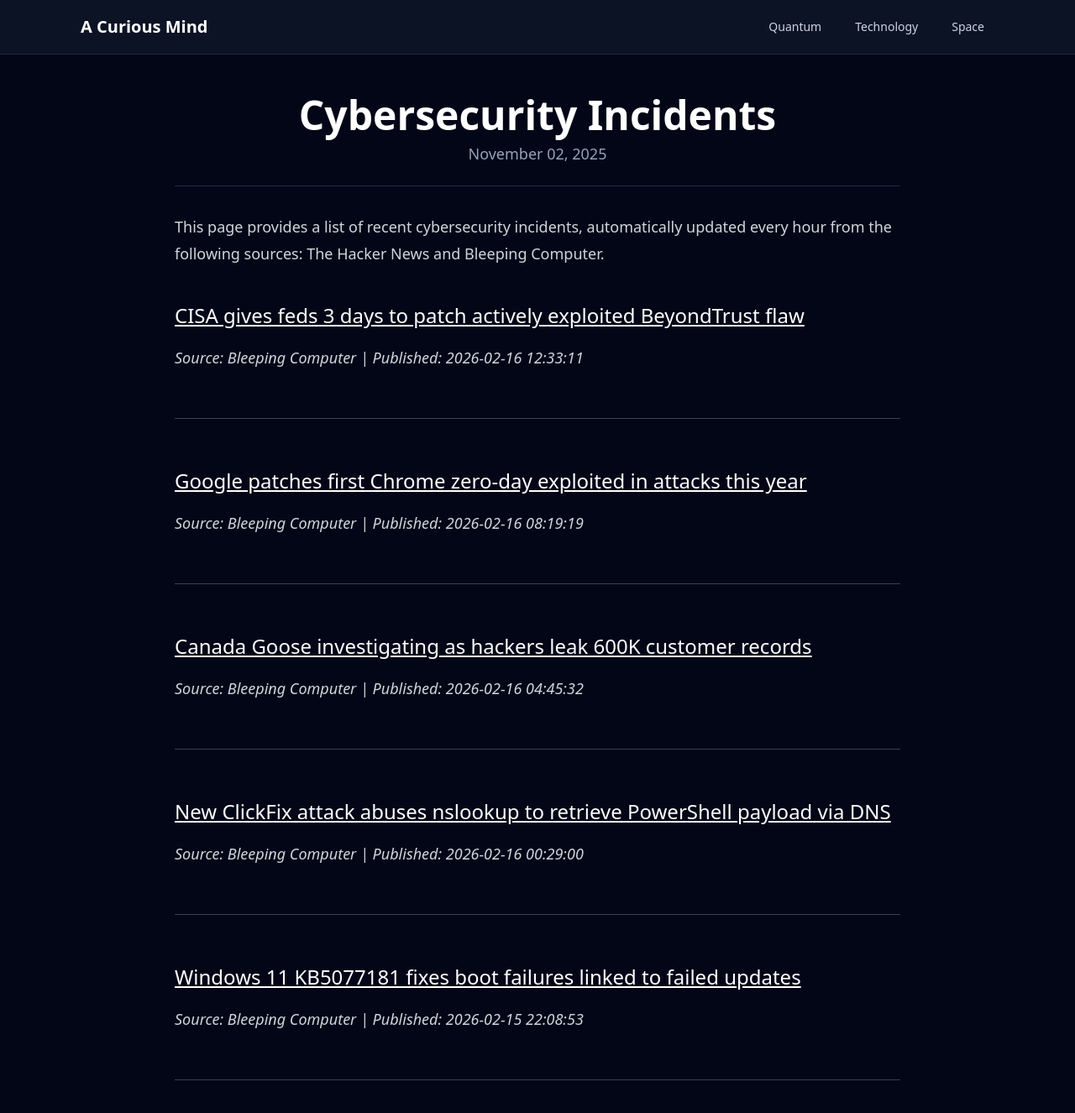
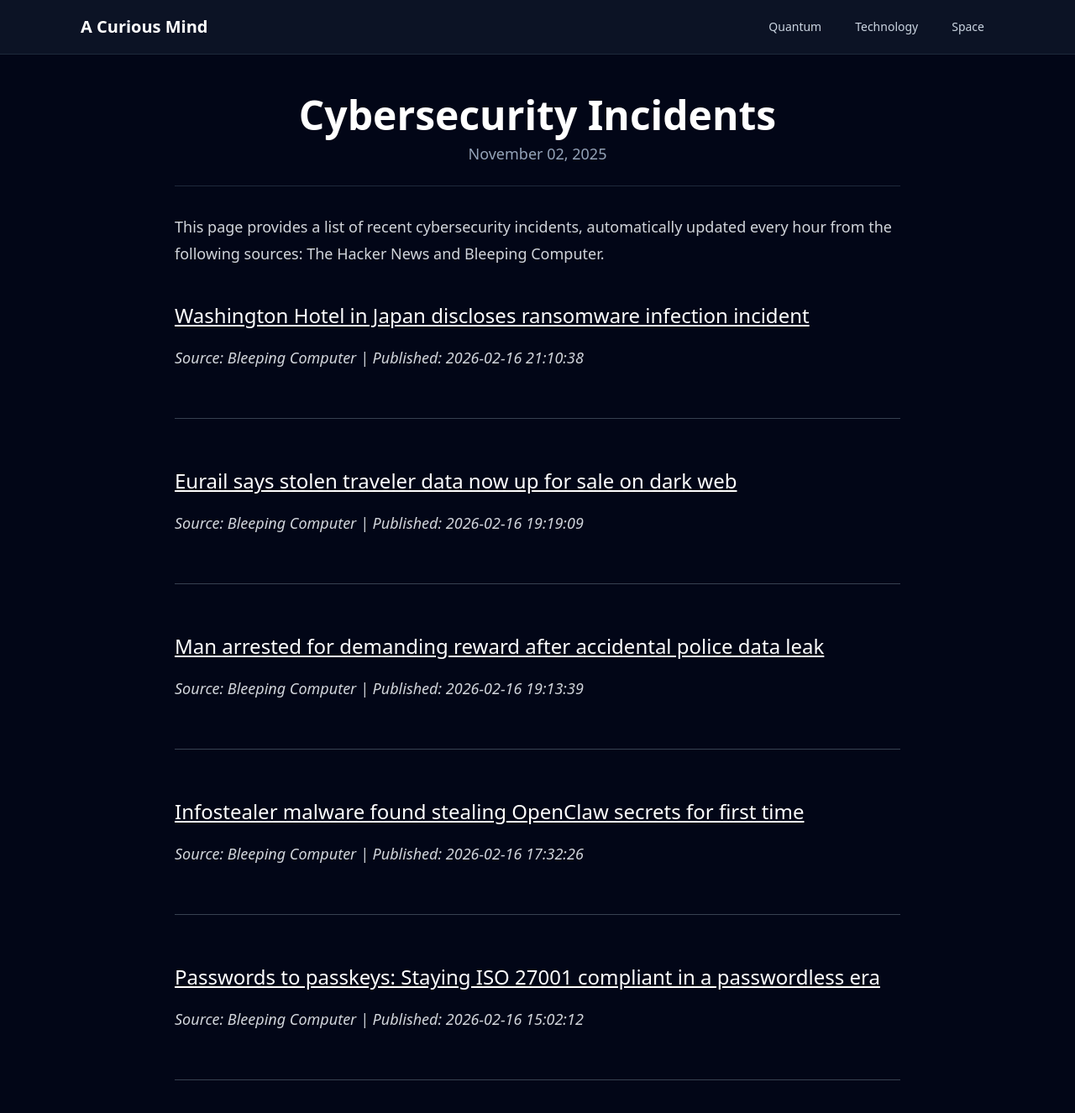
Before and after one commit to onehl7/onehl7.github.io, a Jekyll site: the page built from _posts/2025-11-02-cybersecurity-incidents.md, in a window 1280 px wide and 1400 px high. Shown: the top 1326 px of the window at 84% size. Built offline with Jekyll 4.4.1, drawn with Linux system fonts in a browser that asks for light colours; nearby versions of some CDN libraries.

Commit message:
Update news data

```diff
--- a/_data/news.json
+++ b/_data/news.json
@@ -1,32 +1,32 @@
 [
   {
     "source": "Bleeping Computer",
-    "title": "CISA gives feds 3 days to patch actively exploited BeyondTrust flaw",
-    "link": "https://www.bleepingcomputer.com/news/security/cisa-orders-feds-to-patch-beyondtrust-flaw-within-three-days/",
-    "published": "2026-02-16 12:33:11"
+    "title": "Washington Hotel in Japan discloses ransomware infection incident",
+    "link": "https://www.bleepingcomputer.com/news/security/washington-hotel-in-japan-discloses-ransomware-infection-incident/",
+    "published": "2026-02-16 21:10:38"
   },
   {
     "source": "Bleeping Computer",
-    "title": "Google patches first Chrome zero-day exploited in attacks this year",
-    "link": "https://www.bleepingcomputer.com/news/security/google-patches-first-chrome-zero-day-exploited-in-attacks-this-year/",
-    "published": "2026-02-16 08:19:19"
+    "title": "Eurail says stolen traveler data now up for sale on dark web",
+    "link": "https://www.bleepingcomputer.com/news/security/eurail-says-stolen-traveler-data-now-up-for-sale-on-dark-web/",
+    "published": "2026-02-16 19:19:09"
   },
   {
     "source": "Bleeping Computer",
-    "title": "Canada Goose investigating as hackers leak 600K customer records",
-    "link": "https://www.bleepingcomputer.com/news/security/canada-goose-investigating-as-hackers-leak-600k-customer-records/",
-    "published": "2026-02-16 04:45:32"
+    "title": "Man arrested for demanding reward after accidental police data leak",
+    "link": "https://www.bleepingcomputer.com/news/security/man-arrested-for-demanding-reward-after-accidental-police-data-leak/",
+    "published": "2026-02-16 19:13:39"
   },
   {
     "source": "Bleeping Computer",
-    "title": "New ClickFix attack abuses nslookup to retrieve PowerShell payload via DNS",
-    "link": "https://www.bleepingcomputer.com/news/security/new-clickfix-attack-abuses-nslookup-to-retrieve-powershell-payload-via-dns/",
-    "published": "2026-02-16 00:29:00"
+    "title": "Infostealer malware found stealing OpenClaw secrets for first time",
+    "link": "https://www.bleepingcomputer.com/news/security/infostealer-malware-found-stealing-openclaw-secrets-for-first-time/",
+    "published": "2026-02-16 17:32:26"
   },
   {
     "source": "Bleeping Computer",
-    "title": "Windows 11 KB5077181 fixes boot failures linked to failed updates",
-    "link": "https://www.bleepingcomputer.com/news/microsoft/windows-11-kb5077181-fixes-boot-failures-linked-to-failed-updates/",
-    "published": "2026-02-15 22:08:53"
+    "title": "Passwords to passkeys: Staying ISO 27001 compliant in a passwordless era",
+    "link": "https://www.bleepingcomputer.com/news/security/passwords-to-passkeys-staying-iso-27001-compliant-in-a-passwordless-era/",
+    "published": "2026-02-16 15:02:12"
   }
 ]
```
